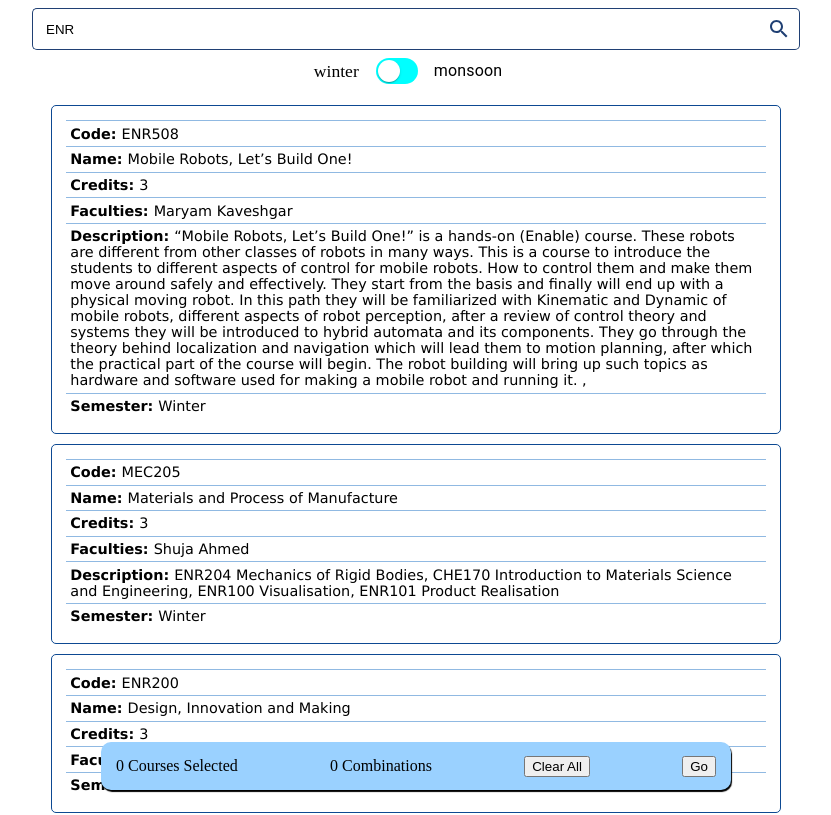
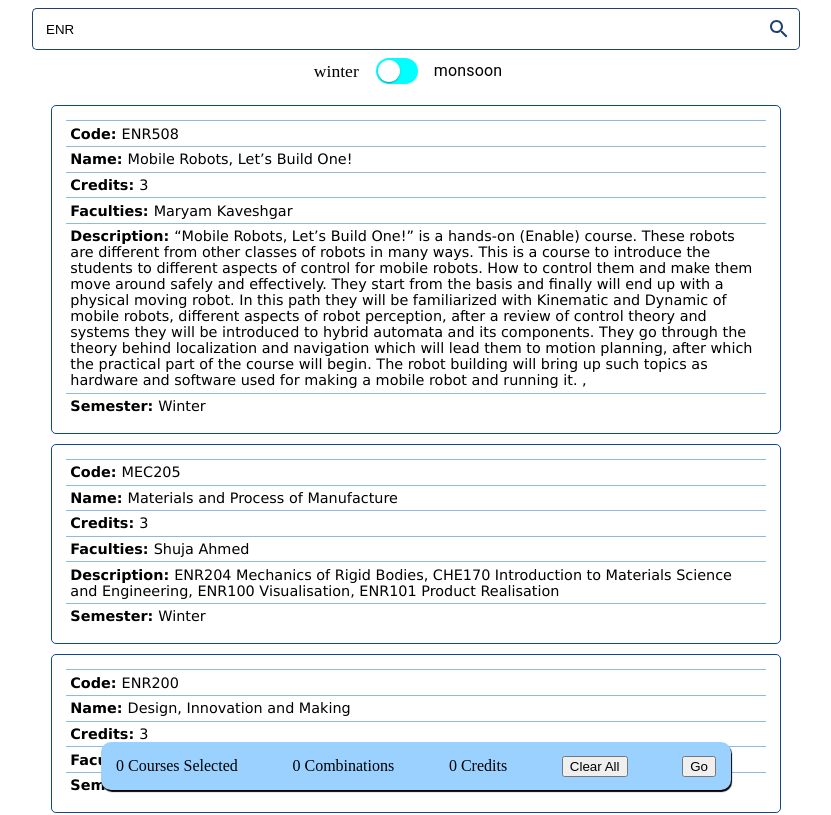
Before and after one commit to JeelRajodiya/AU-ClassCombinator, a React (Vite) app in the folder FrontEnd/: page / in a window 1280 px wide. Shown: the top 815 px of the page, without its empty margins (224-1055 px from the left). Built offline with nearby package versions, Linux system fonts and the light colour scheme.

Commit message:
it works : )

```diff
--- a/FrontEnd/src/App.tsx
+++ b/FrontEnd/src/App.tsx
@@ -38,6 +38,7 @@ export default function App() {
 			)}
 
 			<ActionBar
+				cd={cd}
 				selected={selected}
 				combinations={combinations}
 				setSelected={setSelected}
--- a/FrontEnd/src/Course_Directory.ts
+++ b/FrontEnd/src/Course_Directory.ts
@@ -313,6 +313,15 @@ class CourseDirectory {
 		}
 		return days;
 	}
+	public sumCredits(selected: string[]): number {
+		let totalCredits = 0;
+		for (let code of selected) {
+			totalCredits += Number(
+				this.getActiveSemCourseByCode(code)!.Credits
+			);
+		}
+		return totalCredits;
+	}
 }
 
 export default CourseDirectory;
--- a/FrontEnd/src/components/ActionBar.tsx
+++ b/FrontEnd/src/components/ActionBar.tsx
@@ -1,4 +1,5 @@
 import React from "react";
+import CourseDirectory from "./../Course_Directory";
 import "./../styles/actionBar.css";
 
 type ActionBarProps = {
@@ -7,13 +8,16 @@ type ActionBarProps = {
 	combinations: string[][];
 	isCombinatorOpen: boolean;
 	setIsCombinatorOpen: any;
+	cd: CourseDirectory;
 };
 
 export default function ActionBar(props: ActionBarProps) {
 	return (
 		<div className="action-bar">
 			<span>{props.selected.length} Courses Selected</span>
-			{props.combinations.length} Combinations
+			<span>{props.combinations.length} Combinations</span>
+			<span>{props.cd.sumCredits(props.selected)} Credits</span>
+
 			<button
 				onClick={() => {
 					props.setSelected([]);
--- a/FrontEnd/src/styles/combinator.css
+++ b/FrontEnd/src/styles/combinator.css
@@ -21,6 +21,7 @@
 	flex-direction: column;
 	align-items: center;
 	justify-content: center;
+	margin-bottom: 10em;
 }
 .combinator-code {
 	padding: 0 10px;
```
